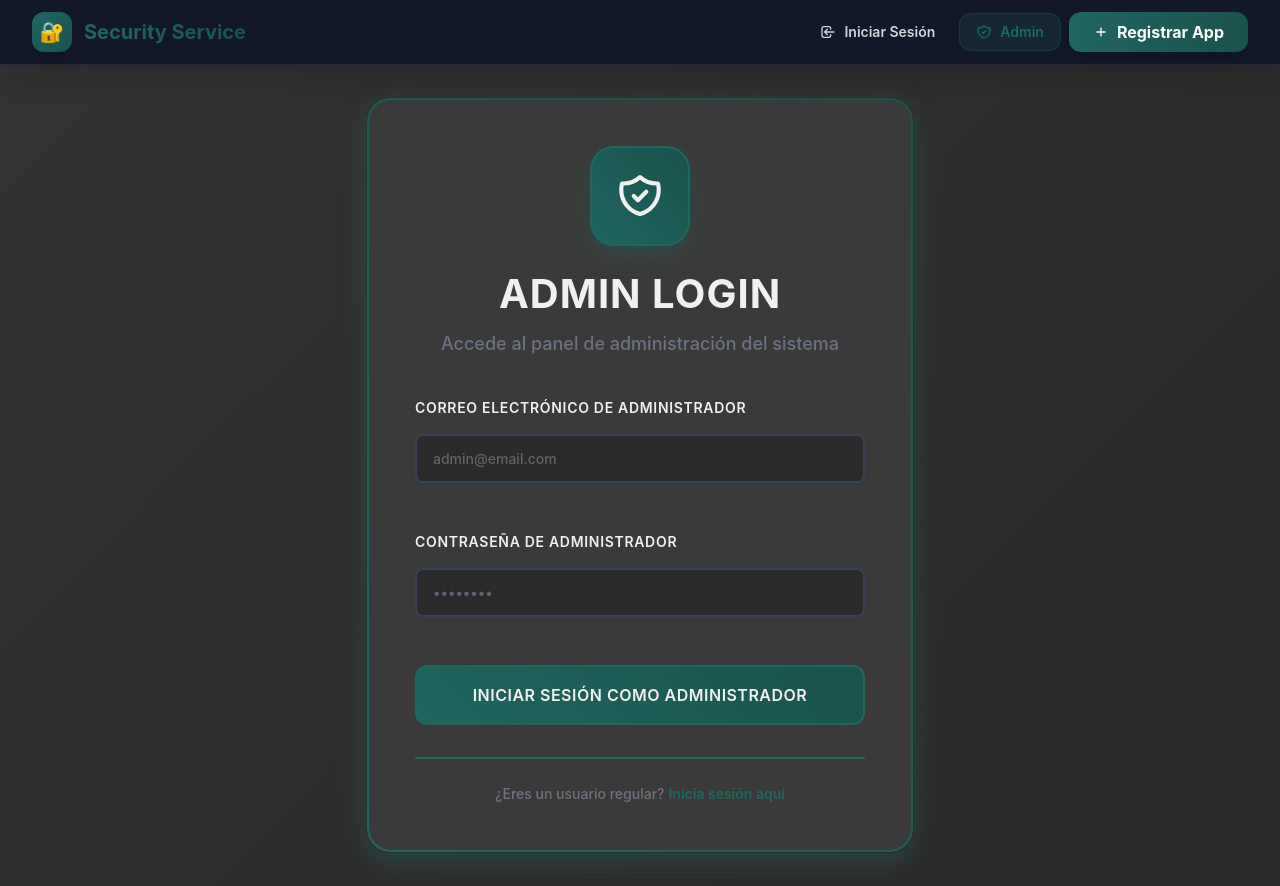
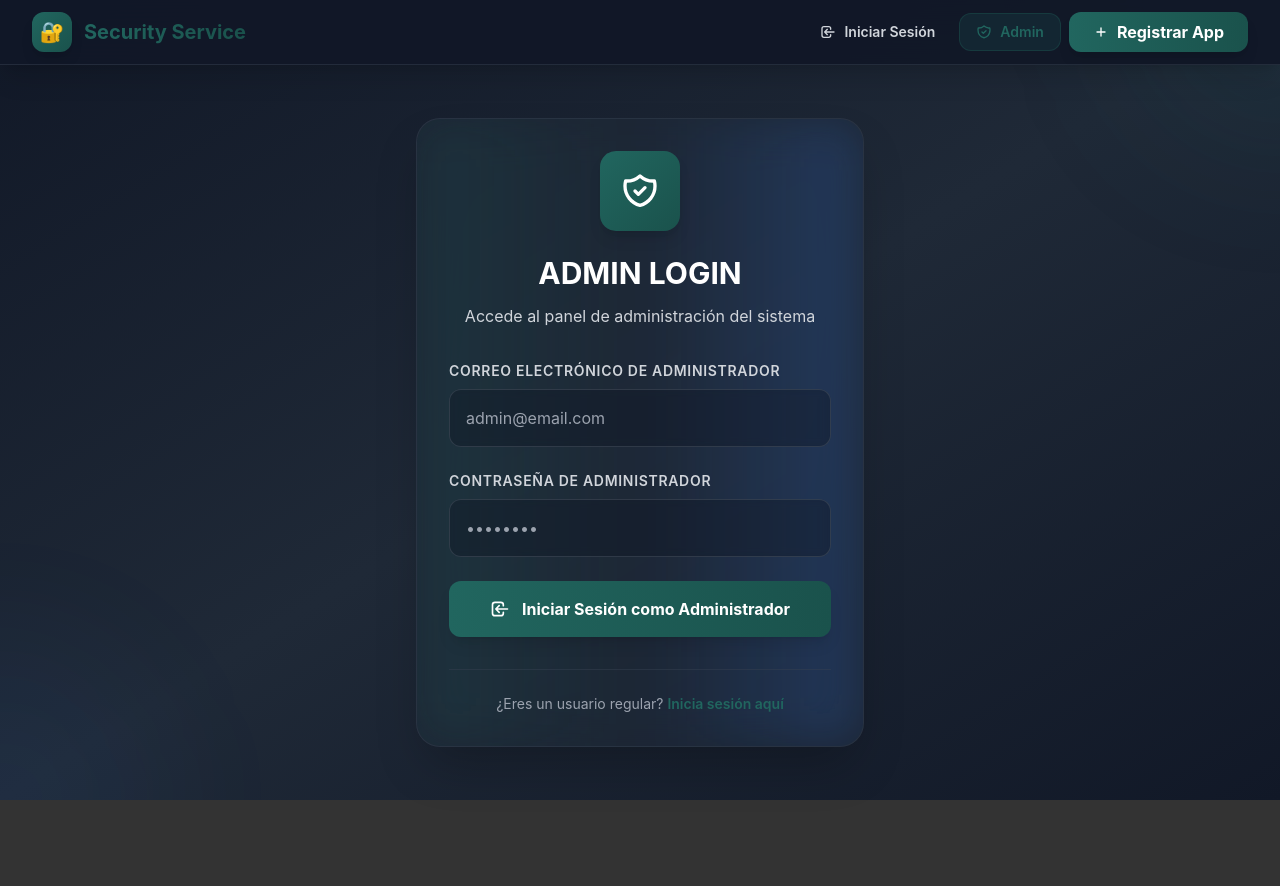
Before and after one commit to utn-integrador-III/security-service-frontend, a React (Vite) app: page /admin-signin in a window 1280 px wide. After the commit the page ends 800 px from the top, so only its background shows below. Built offline with nearby package versions, Linux system fonts and the light colour scheme; no server answers.

Commit message:
adding new styles in Admin-Signin US-F28

```diff
--- a/src/pages/AdminSignIn.tsx
+++ b/src/pages/AdminSignIn.tsx
@@ -38,90 +38,128 @@ const AdminSignIn: React.FC = () => {
   };
 
   return (
-    <div className="auth-container">
-      <div className="auth-card admin-auth-card">
-        <div className="auth-header">
-          <div className="auth-icon admin-icon">
-            <svg fill="none" stroke="currentColor" viewBox="0 0 24 24">
+    <div className="min-h-screen bg-gradient-to-br from-gray-900 via-gray-800 to-gray-900 text-white pt-20 flex items-center justify-center p-4">
+      {/* Fondo decorativo */}
+      <div className="absolute inset-0 overflow-hidden">
+        <div className="absolute -top-40 -right-40 w-80 h-80 bg-turquesa/10 rounded-full blur-3xl"></div>
+        <div className="absolute -bottom-40 -left-40 w-80 h-80 bg-blue-500/5 rounded-full blur-3xl"></div>
+      </div>
+
+      {/* Contenedor principal */}
+      <div className="relative w-full max-w-md mx-auto">
+        {/* Card con efecto glassmorphism */}
+        <div className="bg-gray-800/70 backdrop-blur-xl rounded-3xl border border-gray-700/50 shadow-2xl p-8 relative overflow-hidden">
+          {/* Efecto de borde brillante */}
+          <div className="absolute inset-0 bg-gradient-to-r from-turquesa/20 via-transparent to-blue-500/20 rounded-3xl blur-xl"></div>
+
+          {/* Contenido */}
+          <div className="relative z-10">
+            {/* Header con ícono y título */}
+            <div className="text-center mb-8">
+              <div className="w-20 h-20 bg-gradient-to-br from-turquesa to-turquesa-dark rounded-2xl flex items-center justify-center mx-auto mb-6 transform hover:scale-110 transition-transform duration-300 shadow-lg">
+                <svg className="w-10 h-10 text-white" fill="none" stroke="currentColor" viewBox="0 0 24 24">
                   <path strokeLinecap="round" strokeLinejoin="round" strokeWidth={2} d="M9 12l2 2 4-4m5.618-4.016A11.955 11.955 0 0112 2.944a11.955 11.955 0 01-8.618 3.04A12.02 12.02 0 003 9c0 5.591 3.824 10.29 9 11.622 5.176-1.332 9-6.03 9-11.622 0-1.042-.133-2.052-.382-3.016z" />
                 </svg>
               </div>
-          <h2 className="auth-title admin-title">
-            Admin Login
+
+              <h2 className="text-3xl font-bold text-white mb-3">
+                ADMIN LOGIN
               </h2>
-          <p className="auth-subtitle admin-subtitle">
+              <p className="text-gray-300 text-base leading-relaxed">
                 Accede al panel de administración del sistema
               </p>
             </div>
 
-        <form className="auth-form" onSubmit={handleSubmit}>
+            {/* Formulario */}
+            <form className="space-y-6" onSubmit={handleSubmit}>
+              {/* Error message */}
               {error && (
-            <div className="error-message admin-error">
-              <svg fill="currentColor" viewBox="0 0 20 20">
+                <div className="bg-red-500/10 border border-red-500/30 rounded-xl p-4 flex items-center space-x-3 animate-pulse">
+                  <svg className="w-5 h-5 text-red-400 flex-shrink-0" fill="currentColor" viewBox="0 0 20 20">
                     <path fillRule="evenodd" d="M18 10a8 8 0 11-16 0 8 8 0 0116 0zm-7 4a1 1 0 11-2 0 1 1 0 012 0zm-1-9a1 1 0 00-1 1v4a1 1 0 102 0V6a1 1 0 00-1-1z" clipRule="evenodd" />
                   </svg>
-              {error}
+                  <span className="text-red-300 text-sm font-medium">{error}</span>
                 </div>
               )}
 
-          <div className="form-group">
-            <label htmlFor="email" className="form-label">
+              {/* Email Input */}
+              <div className="space-y-2">
+                <label htmlFor="email" className="block text-sm font-semibold text-gray-300 uppercase tracking-wider">
                   Correo Electrónico de Administrador
                 </label>
+                <div className="relative">
                   <input
                     id="email"
                     name="email"
                     type="email"
                     required
-              className="form-input admin-input"
+                    className="w-full px-4 py-4 bg-gray-900/50 border border-gray-600/50 rounded-xl text-white placeholder-gray-400 focus:ring-2 focus:ring-turquesa focus:border-turquesa transition-all duration-300 backdrop-blur-sm"
                     placeholder="admin@email.com"
                     value={email}
                     onChange={(e) => setEmail(e.target.value)}
                   />
+                  <div className="absolute inset-0 rounded-xl bg-gradient-to-r from-turquesa/10 to-blue-500/10 opacity-0 hover:opacity-100 transition-opacity duration-300 pointer-events-none"></div>
+                </div>
               </div>
 
-          <div className="form-group">
-            <label htmlFor="password" className="form-label">
+              {/* Password Input */}
+              <div className="space-y-2">
+                <label htmlFor="password" className="block text-sm font-semibold text-gray-300 uppercase tracking-wider">
                   Contraseña de Administrador
                 </label>
+                <div className="relative">
                   <input
                     id="password"
                     name="password"
                     type="password"
                     required
-              className="form-input admin-input"
+                    className="w-full px-4 py-4 bg-gray-900/50 border border-gray-600/50 rounded-xl text-white placeholder-gray-400 focus:ring-2 focus:ring-turquesa focus:border-turquesa transition-all duration-300 backdrop-blur-sm"
                     placeholder="••••••••"
                     value={password}
                     onChange={(e) => setPassword(e.target.value)}
                   />
+                  <div className="absolute inset-0 rounded-xl bg-gradient-to-r from-turquesa/10 to-blue-500/10 opacity-0 hover:opacity-100 transition-opacity duration-300 pointer-events-none"></div>
+                </div>
               </div>
 
+              {/* Submit Button */}
               <button
                 type="submit"
                 disabled={loading}
-            className="auth-button admin-button"
+                className="w-full py-4 px-6 bg-gradient-to-r from-turquesa to-turquesa-dark text-white font-bold rounded-xl hover:from-turquesa-dark hover:to-turquesa transform hover:scale-105 transition-all duration-300 shadow-lg hover:shadow-xl disabled:opacity-50 disabled:cursor-not-allowed disabled:transform-none flex items-center justify-center space-x-3"
               >
                 {loading ? (
                   <>
-                <svg className="spinner" xmlns="http://www.w3.org/2000/svg" fill="none" viewBox="0 0 24 24">
+                    <svg className="animate-spin w-5 h-5 text-white" xmlns="http://www.w3.org/2000/svg" fill="none" viewBox="0 0 24 24">
                       <circle className="opacity-25" cx="12" cy="12" r="10" stroke="currentColor" strokeWidth="4"></circle>
                       <path className="opacity-75" fill="currentColor" d="M4 12a8 8 0 018-8V0C5.373 0 0 5.373 0 12h4zm2 5.291A7.962 7.962 0 014 12H0c0 3.042 1.135 5.824 3 7.938l3-2.647z"></path>
                     </svg>
-                Iniciando sesión como Admin...
+                    <span>Iniciando sesión como Admin...</span>
                   </>
                 ) : (
-              'Iniciar Sesión como Administrador'
+                  <>
+                    <svg className="w-5 h-5" fill="none" stroke="currentColor" viewBox="0 0 24 24">
+                      <path strokeLinecap="round" strokeLinejoin="round" strokeWidth={2} d="M11 16l-4-4m0 0l4-4m-4 4h14m-5 4v1a3 3 0 01-3 3H6a3 3 0 01-3-3V7a3 3 0 013-3h7a3 3 0 013 3v1" />
+                    </svg>
+                    <span>Iniciar Sesión como Administrador</span>
+                  </>
                 )}
               </button>
             </form>
 
-        <div className="auth-footer">
-          <p className="auth-footer-text">
-            ¿Eres un usuario regular?
-            <a href="/signin" className="auth-footer-link">
+            {/* Footer */}
+            <div className="mt-8 pt-6 border-t border-gray-700/50 text-center">
+              <p className="text-gray-400 text-sm">
+                ¿Eres un usuario regular?{' '}
+                <a
+                  href="/signin"
+                  className="text-turquesa hover:text-turquesa-dark font-semibold transition-colors duration-300"
+                >
                   Inicia sesión aquí
                 </a>
               </p>
+            </div>
+          </div>
         </div>
       </div>
     </div>
```
Lines whose indentation alone changed are shown as unchanged.
